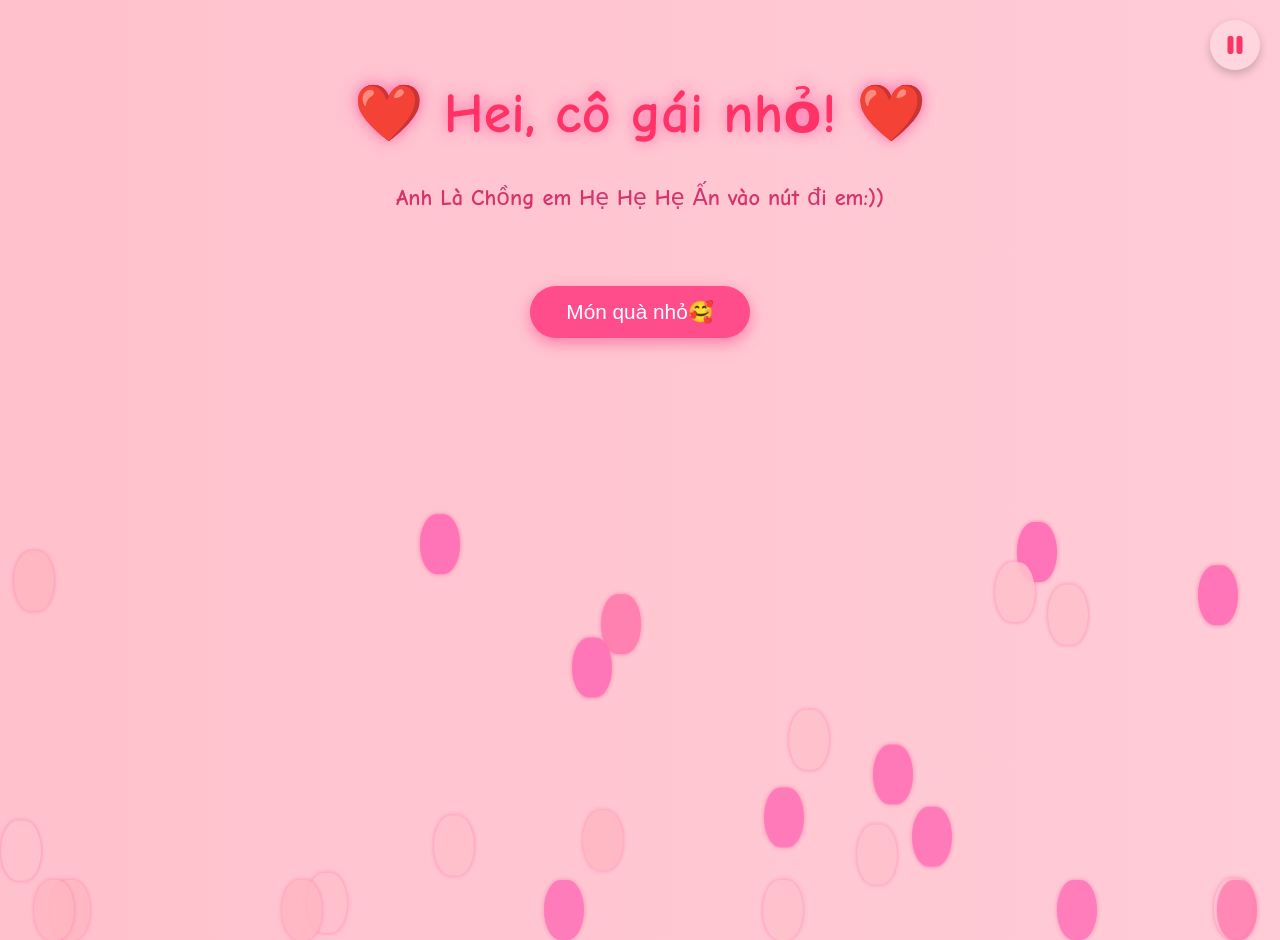
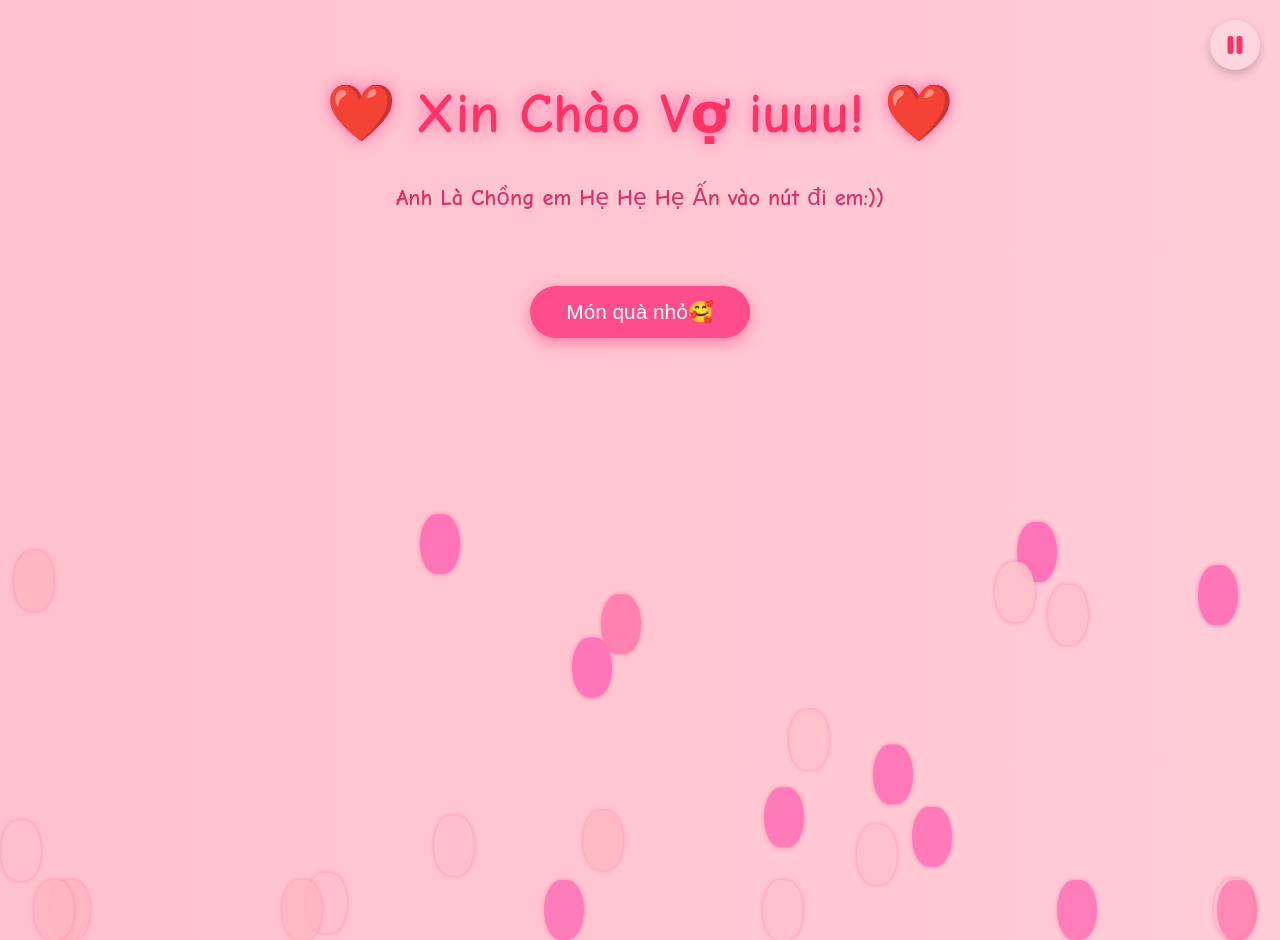
Before and after one commit to VuChiHuong04/huongvjp1, a plain HTML site: page mkoch.html in a window 1280 px wide. Drawn offline with Linux system fonts and the light colour scheme.

Commit message:
mkoch.html

```diff
--- a/mkoch.html
+++ b/mkoch.html
@@ -263,7 +263,7 @@
     <source src="music/nhac.mp3" type="audio/mpeg">
   </audio>
 
-  <h1>❤️ Hei, cô gái nhỏ! ❤️</h1>
+  <h1>❤️ Xin Chào Vợ iuuu! ❤️</h1>
   <div class="message" id="typing"></div>
   <button class="gift-btn" id="giftBtn">Món quà nhỏ🥰</button>
 
```
